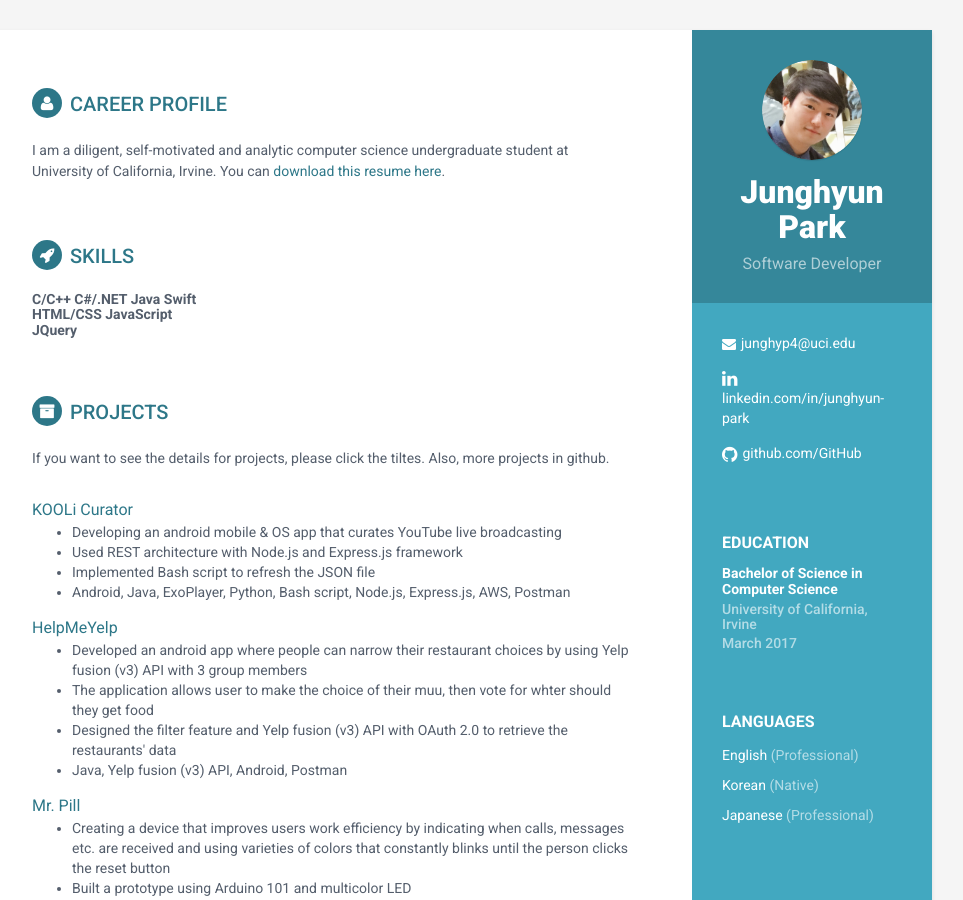
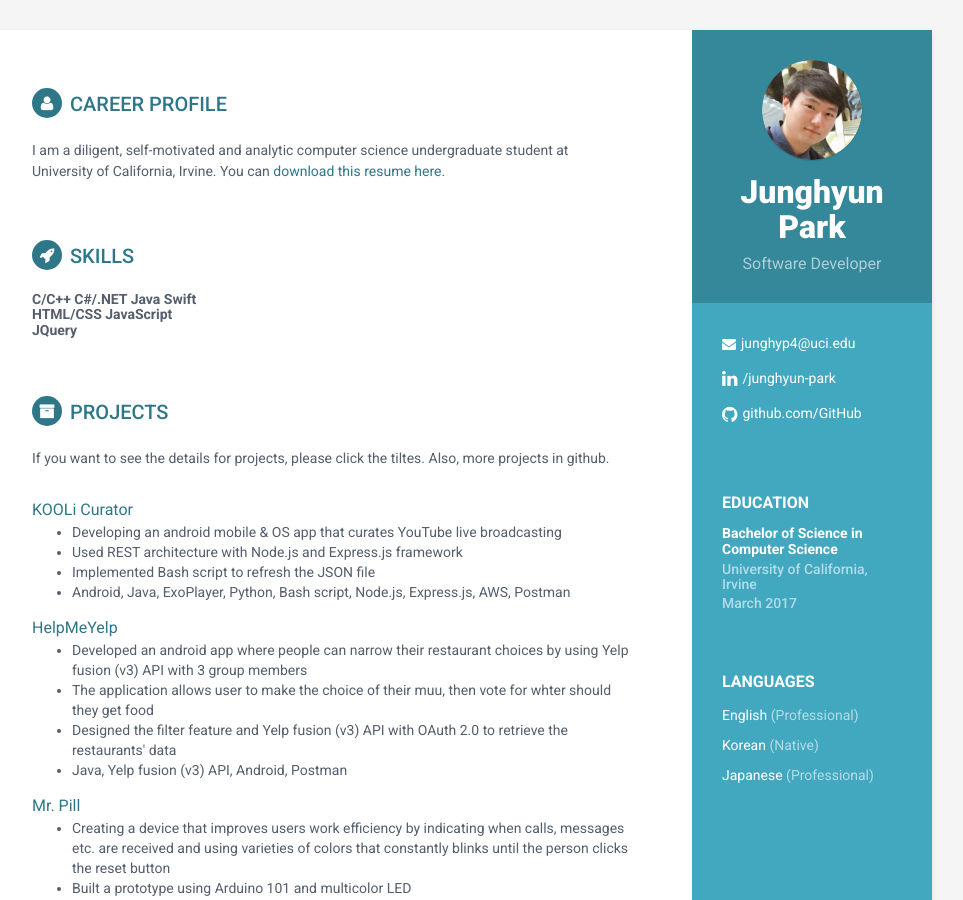
Before and after one commit to sean-park/sean-park.github.com, a Jekyll site: the page built from index.html, in a window 1280 px wide and 900 px high. Shown: the whole window, without its empty margins (188-1151 px from the left). Built offline with Jekyll 4.4.1, drawn with Linux system fonts in a browser that asks for light colours.

Commit message:
modify sidebar.html

```diff
--- a/_includes/sidebar.html
+++ b/_includes/sidebar.html
@@ -30,7 +30,7 @@
                     {% endif %} -->
 
                     {% if site.linkedin %}
-                    <li class="linkedin"><i class="fa fa-linkedin"></i><a href="https://in.linkedin.com/in/{{site.linkedin}}" target="_blank">linkedin.com/in/{{site.linkedin}}</a></li>
+                    <li class="linkedin"><i class="fa fa-linkedin"></i><a href="https://in.linkedin.com/in/{{site.linkedin}}" target="_blank">/{{site.linkedin}}</a></li>
                     {% else %}
                     <li class="linkedin"><i class="fa fa-linkedin"></i><a href="https://in.linkedin.com/in/junghyun-park" target="_blank">linkedin.com/in/sharathdt</a></li>
                     {% endif %}
```
